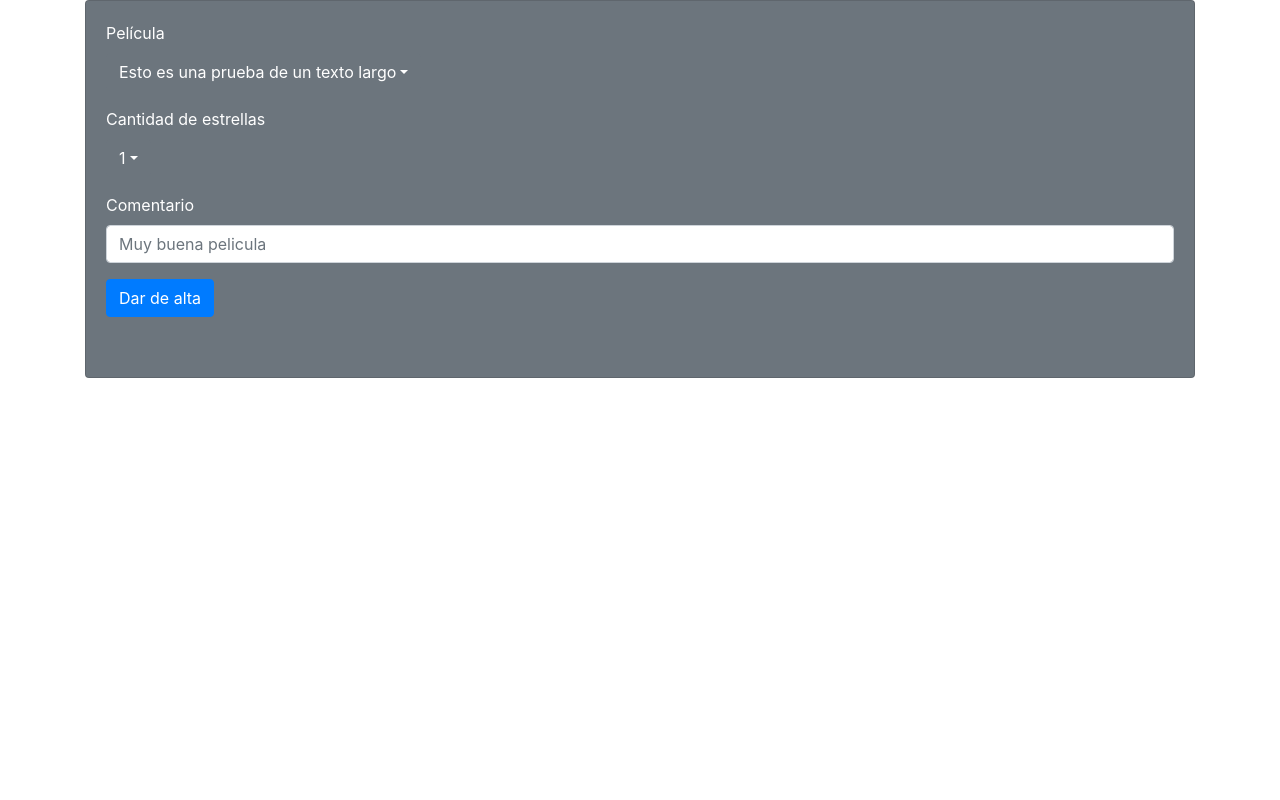
After one commit to sobraljuanpa/tallerProg, a PHP site: page /agregarComentario.php in a window 1280 px wide. The commit adds this page. Run offline with PHP 8.4, Linux system fonts and the light colour scheme; some libraries are stand-ins or nearby versions.

Commit message:
Queda pronto el front end de agregar comentario, falta llenar los combobox

```diff
--- /dev/null
+++ b/agregarComentario.php
@@ -0,0 +1,56 @@
+<html lang="en">
+
+<head>
+    <meta charset="UTF-8">
+    <meta name="viewport" content="width=device-width, initial-scale=1.0">
+    <meta http-equiv="X-UA-Compatible" content="ie=edge">
+    <title>BDPI - Registro</title>
+    <link rel="stylesheet" href="bootstrap-4.4.1-dist/css/bootstrap.min.css"/>
+    <script src="https://code.jquery.com/jquery-3.1.0.min.js"></script>
+    <script src="bootstrap-4.4.1-dist/js/bootstrap.min.js"></script>
+    <script src="bootstrap-4.4.1-dist/js/bootstrap.bundle.js"></script>
+</head>
+<body>
+  <div class="container">
+    <div class="card text-white bg-secondary">
+      <div class="card-body">
+        <form onSubmit="return checkFields(this)"action="doRegisterMovie.php" method="POST">
+          <div class="form-group">
+            <label>Película</label>
+            <div class="dropdown">
+                <button class="btn btn-secondary dropdown-toggle" type="button" id="dropdownMenu2" data-toggle="dropdown" aria-haspopup="true" aria-expanded="false">Esto es una prueba de un texto largo</button>
+                <div class="dropdown-menu" aria-labelledby="dropdownMenu2">
+                  <button class="dropdown-item" type="button">Action</button>
+                  <button class="dropdown-item" type="button">Another action</button>
+                  <button class="dropdown-item" type="button">Something else here</button>
+                </div>
+            </div>
+          </div>
+          <div class="form-group">
+            <label>Cantidad de estrellas</label>
+            <div class="dropdown">
+                <button class="btn btn-secondary dropdown-toggle" type="button" id="dropdownMenu2" data-toggle="dropdown" aria-haspopup="true" aria-expanded="false">1</button>
+                <div class="dropdown-menu" aria-labelledby="dropdownMenu2">
+                  <button class="dropdown-item" type="button">Action</button>
+                  <button class="dropdown-item" type="button">Another action</button>
+                  <button class="dropdown-item" type="button">Something else here</button>
+                </div>
+            </div>
+          </div>
+          <div class="form-group">
+            <label>Comentario</label>
+            <input name="actors" type="text" class="form-control" placeholder="Muy buena pelicula">
+          </div>
+          <button type="submit" class="btn btn-primary">Dar de alta</button>
+        </form>
+        <br>
+        <?php
+          if(isset($_GET["err"])) {
+            echo("<label>Por favor llene todos los campos.</label>");
+          }
+        ?>
+      </div>
+    </div>
+  </div>
+</body>
+</html>
--- a/index.php
+++ b/index.php
@@ -31,7 +31,7 @@
           <a class="nav-link" href="#">Home</a>
         </li>
         <li class="nav-item">
-          <a class="nav-link" href="#">Agregar comentario</a>
+          <a class="nav-link" href="agregarComentario.php">Agregar comentario</a>
         </li>
         <?php
           session_start();
```
